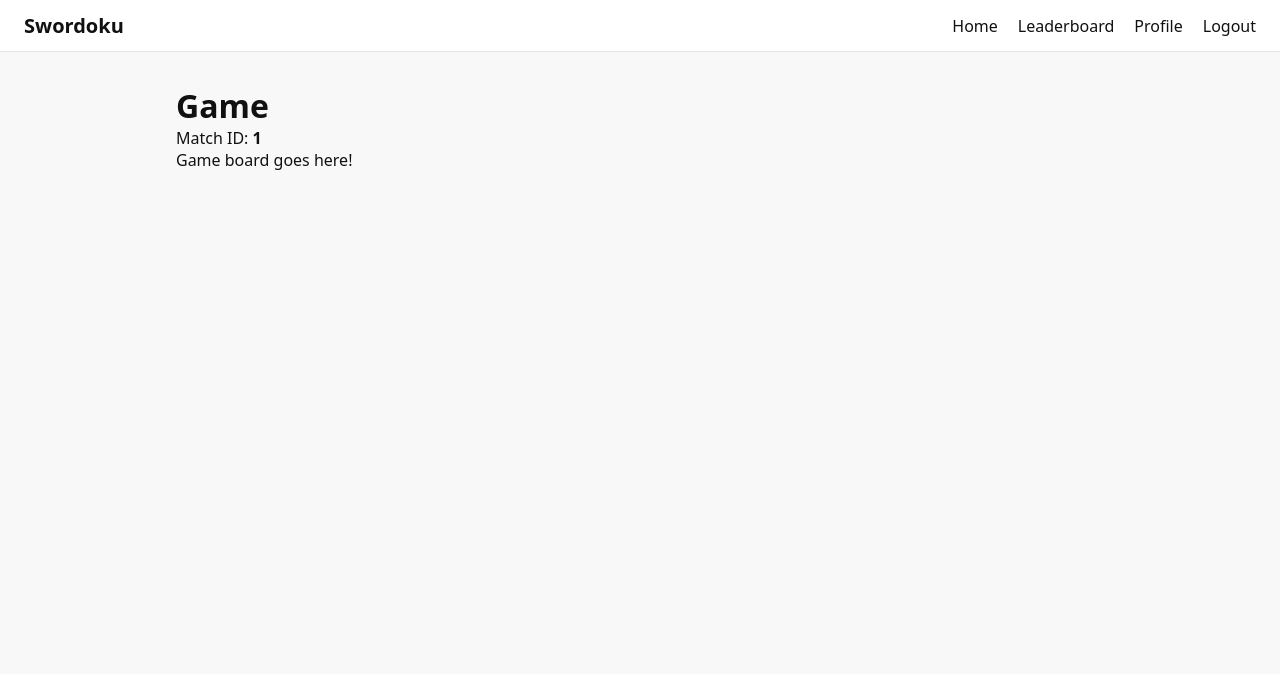
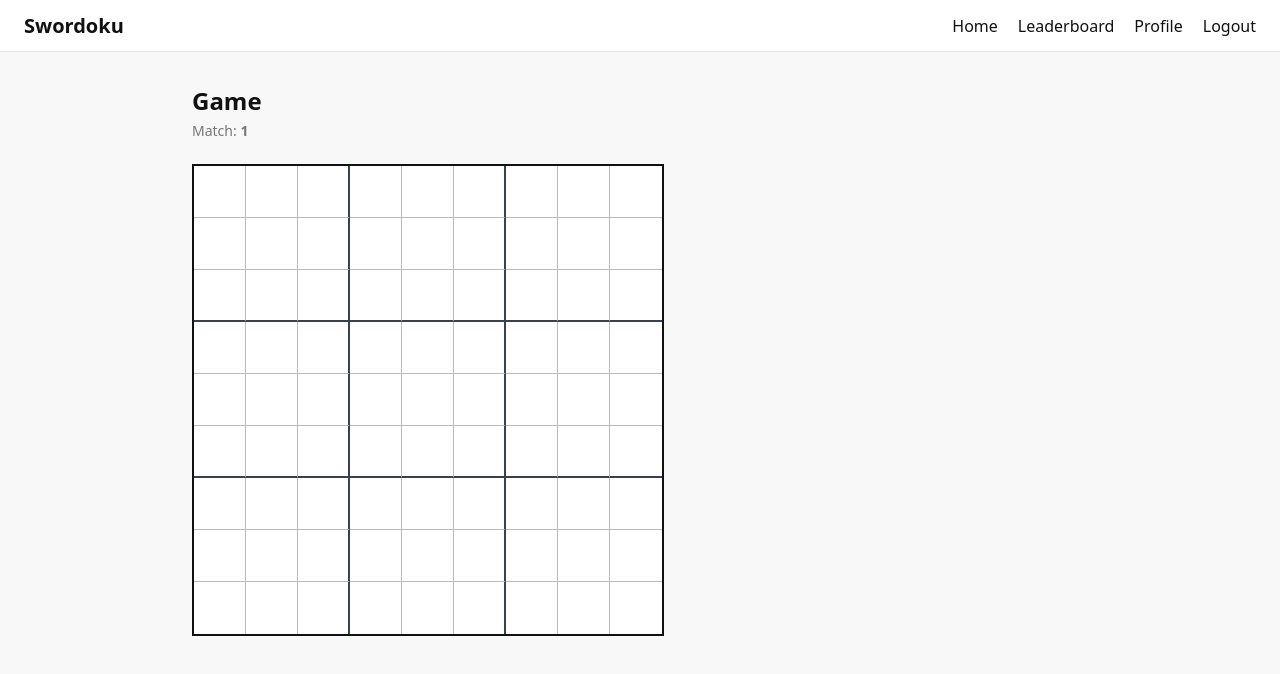
Before and after one commit to InfoTCube/Swordoku, a React (Vite) app in the folder frontend/: page /game/1 in a window 1280 px wide. Shown: the top 674 px of the page. Built offline with nearby package versions, Linux system fonts and the light colour scheme; sample sign-in values are in the browser's storage.

Commit message:
feat: implement game board component

```diff
--- /dev/null
+++ b/frontend/src/components/GameBoard.tsx
@@ -0,0 +1,122 @@
+import { useState } from 'react'
+
+export interface GameBoardProps {
+  givens: number[]
+  values: number[]
+  incorrectCells?: Set<number>
+  onCellChange: (cell: number, value: number) => void
+}
+
+function getRow(i: number) { return Math.floor(i / 9) }
+function getCol(i: number) { return i % 9 }
+function getBox(i: number) { return Math.floor(getRow(i) / 3) * 3 + Math.floor(getCol(i) / 3) }
+
+function getPeers(i: number): Set<number> {
+  const r = getRow(i), c = getCol(i), b = getBox(i)
+  const peers = new Set<number>()
+  for (let j = 0; j < 81; j++) {
+    if (j !== i && (getRow(j) === r || getCol(j) === c || getBox(j) === b)) {
+      peers.add(j)
+    }
+  }
+  return peers
+}
+
+function getConflicts(givens: number[], values: number[]): Set<number> {
+  const display = givens.map((g, i) => (g !== 0 ? g : values[i]))
+  const conflicts = new Set<number>()
+  for (let i = 0; i < 81; i++) {
+    if (givens[i] !== 0 || values[i] === 0) continue
+    for (let j = 0; j < 81; j++) {
+      if (j === i || display[j] === 0) continue
+      if (
+        values[i] === display[j] &&
+        (getRow(i) === getRow(j) || getCol(i) === getCol(j) || getBox(i) === getBox(j))
+      ) {
+        conflicts.add(i)
+        break
+      }
+    }
+  }
+  return conflicts
+}
+
+export default function GameBoard({
+  givens,
+  values,
+  incorrectCells = new Set(),
+  onCellChange,
+}: GameBoardProps) {
+  const [selected, setSelected] = useState<number | null>(null)
+
+  const display = givens.map((g, i) => (g !== 0 ? g : values[i]))
+  const conflicts = getConflicts(givens, values)
+  const peers = selected !== null ? getPeers(selected) : new Set<number>()
+  const selectedVal = selected !== null ? display[selected] : 0
+
+  function handleKeyDown(e: React.KeyboardEvent<HTMLDivElement>) {
+    if (selected === null) return
+
+    if (givens[selected] === 0) {
+      if (e.key >= '1' && e.key <= '9') {
+        e.preventDefault()
+        onCellChange(selected, parseInt(e.key))
+        return
+      }
+      if (e.key === 'Backspace' || e.key === 'Delete' || e.key === '0') {
+        e.preventDefault()
+        onCellChange(selected, 0)
+        return
+      }
+    }
+
+    const r = getRow(selected)
+    const c = getCol(selected)
+    if (e.key === 'ArrowUp' && r > 0) { e.preventDefault(); setSelected(selected - 9) }
+    else if (e.key === 'ArrowDown' && r < 8) { e.preventDefault(); setSelected(selected + 9) }
+    else if (e.key === 'ArrowLeft' && c > 0) { e.preventDefault(); setSelected(selected - 1) }
+    else if (e.key === 'ArrowRight' && c < 8) { e.preventDefault(); setSelected(selected + 1) }
+  }
+
+  return (
+    <div
+      className="board"
+      tabIndex={0}
+      onKeyDown={handleKeyDown}
+      onFocus={() => { if (selected === null) setSelected(0) }}
+    >
+      {Array.from({ length: 81 }, (_, i) => {
+        const r = getRow(i)
+        const c = getCol(i)
+        const isGiven = givens[i] !== 0
+        const isSelected = selected === i
+        const isPeer = !isSelected && peers.has(i)
+        const isSameVal = !isSelected && selectedVal !== 0 && display[i] === selectedVal
+        const isConflict = conflicts.has(i)
+        const isIncorrect = incorrectCells.has(i)
+
+        const cls = [
+          'board-cell',
+          isGiven && 'board-cell--given',
+          isSelected && 'board-cell--selected',
+          isPeer && 'board-cell--peer',
+          isSameVal && 'board-cell--same-value',
+          isConflict && 'board-cell--conflict',
+          isIncorrect && 'board-cell--incorrect',
+          (c === 2 || c === 5) && 'board-cell--thick-right',
+          (r === 2 || r === 5) && 'board-cell--thick-bottom',
+        ].filter(Boolean).join(' ')
+
+        return (
+          <div
+            key={i}
+            className={cls}
+            onClick={() => setSelected(i)}
+          >
+            {display[i] !== 0 ? display[i] : ''}
+          </div>
+        )
+      })}
+    </div>
+  )
+}
--- a/frontend/src/index.css
+++ b/frontend/src/index.css
@@ -414,3 +414,107 @@ a:hover { text-decoration: underline; }
   color: #777;
   padding: 2rem 0;
 }
+
+/* Game page */
+.game-container {
+  max-width: 960px;
+  margin: 2rem auto;
+  padding: 0 1rem;
+}
+
+.game-header {
+  margin-bottom: 1.5rem;
+}
+
+.game-title {
+  font-size: 1.5rem;
+  font-weight: 700;
+}
+
+.game-match-id {
+  color: #777;
+  font-size: 0.875rem;
+  margin-top: 0.25rem;
+}
+
+.game-layout {
+  display: flex;
+  gap: 2rem;
+  align-items: flex-start;
+  flex-wrap: wrap;
+}
+
+.game-board-wrap {
+  flex-shrink: 0;
+}
+
+/* Sudoku board */
+.board {
+  display: inline-grid;
+  grid-template-columns: repeat(9, 52px);
+  border: 2px solid #111;
+  outline: none;
+  cursor: default;
+  user-select: none;
+}
+
+.board-cell {
+  width: 52px;
+  height: 52px;
+  display: flex;
+  align-items: center;
+  justify-content: center;
+  font-size: 1.25rem;
+  border-right: 1px solid #bbb;
+  border-bottom: 1px solid #bbb;
+  background: #fff;
+  color: #1a56db;
+  cursor: pointer;
+  transition: background 0.08s;
+}
+
+.board-cell:nth-child(9n) { border-right: none; }
+.board-cell:nth-last-child(-n+9) { border-bottom: none; }
+
+.board-cell--thick-right { border-right: 2px solid #374151; }
+.board-cell--thick-bottom { border-bottom: 2px solid #374151; }
+
+.board-cell--given {
+  color: #111;
+  font-weight: 700;
+  background: #f3f4f6;
+}
+
+.board-cell--selected {
+  background: #bfdbfe;
+}
+
+.board-cell--peer {
+  background: #eff6ff;
+}
+
+.board-cell--same-value {
+  background: #bfdbfe;
+}
+
+.board-cell--conflict {
+  color: #b91c1c;
+  background: #fee2e2;
+}
+
+.board-cell--incorrect {
+  color: #b91c1c;
+  background: #fecaca;
+}
+
+@media (max-width: 560px) {
+  .board {
+    grid-template-columns: repeat(9, 36px);
+  }
+
+  .board-cell {
+    width: 36px;
+    height: 36px;
+    font-size: 0.9375rem;
+  }
+}
--- a/frontend/src/pages/Game.tsx
+++ b/frontend/src/pages/Game.tsx
@@ -1,12 +1,37 @@
+import { useState } from 'react'
 import { useParams } from 'react-router-dom'
+import GameBoard from '../components/GameBoard'
+
+const EMPTY_GIVENS = new Array(81).fill(0)
+const EMPTY_VALUES = new Array(81).fill(0)
 
 export default function Game() {
   const { matchId } = useParams<{ matchId: string }>()
+  const [values, setValues] = useState<number[]>(EMPTY_VALUES)
+
+  function handleCellChange(cell: number, value: number) {
+    setValues(prev => {
+      const next = [...prev]
+      next[cell] = value
+      return next
+    })
+  }
+
   return (
-    <div>
-      <h1>Game</h1>
-      <p>Match ID: <strong>{matchId}</strong></p>
-      <p>Game board goes here!</p>
+    <div className="game-container">
+      <div className="game-header">
+        <h1 className="game-title">Game</h1>
+        <p className="game-match-id">Match: <strong>{matchId}</strong></p>
+      </div>
+      <div className="game-layout">
+        <div className="game-board-wrap">
+          <GameBoard
+            givens={EMPTY_GIVENS}
+            values={values}
+            onCellChange={handleCellChange}
+          />
+        </div>
+      </div>
     </div>
   )
 }
```
Also changed, not shown: 1 other file (tests, documents, lock files or other folders).
